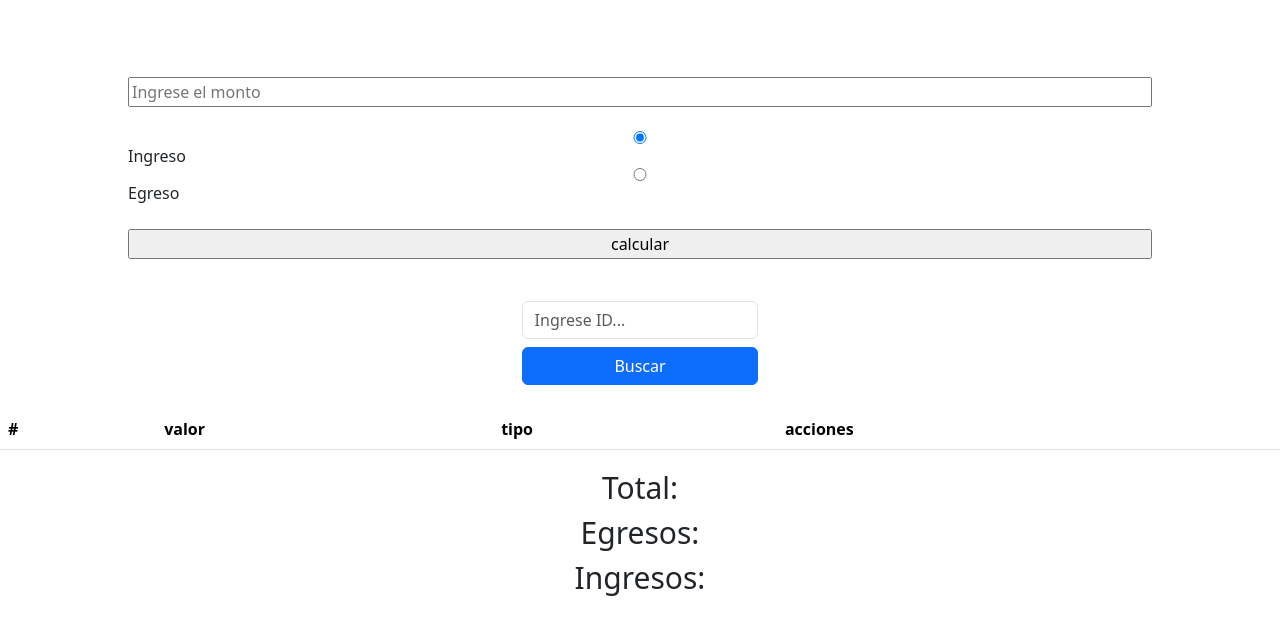
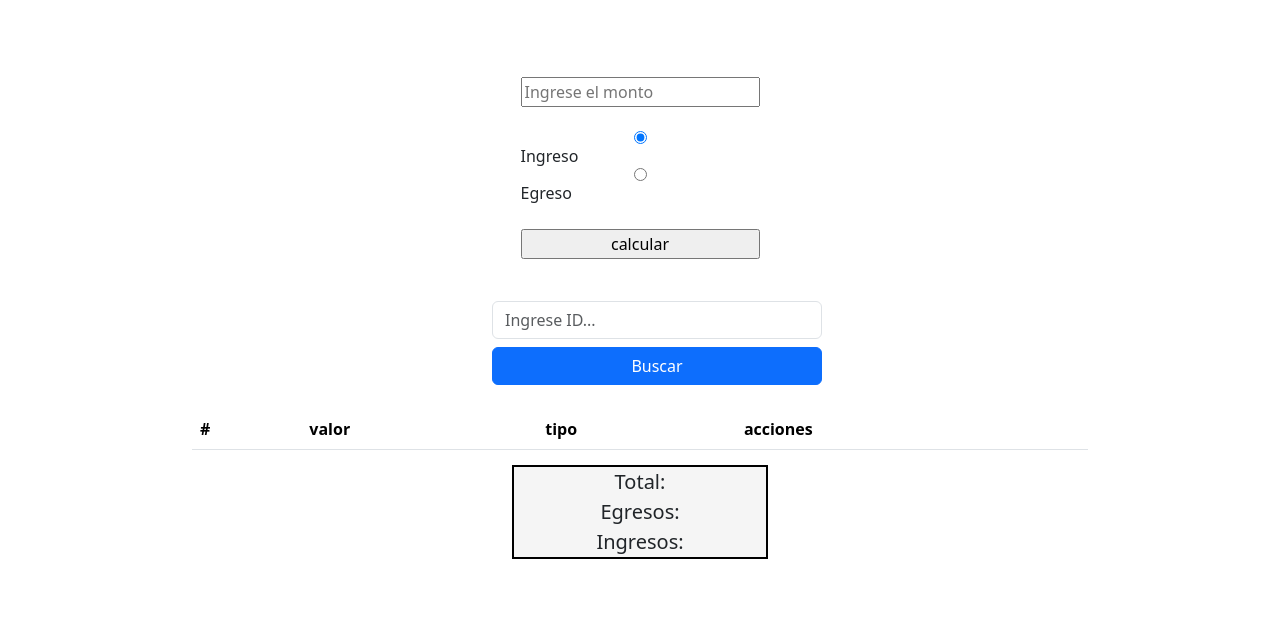
Before and after one commit to DavidSantos004/Prueba_Gastos, a website: page index.html in a window 1280 px wide. Drawn offline with nearby package versions, Linux system fonts and the light colour scheme; no server answers.

Commit message:
style: :lipstick: Styles
Se agregadron unos stylos para que la pagina se vea mas agradable

```diff
--- a/sytle.css
+++ b/sytle.css
@@ -1,9 +1,13 @@
+body{
+    display: grid;
+    align-items: baseline;
+    justify-items: center;
+
+}
+
 form{
     display: grid;
-    align-content: center;
     padding-top: 6%;
-    padding-left: 10%;
-    padding-right: 10%;
 }
 
 .datos{
@@ -12,3 +16,19 @@ form{
     flex-direction: column-reverse;
     text-align: center;
 }
+
+.form-control{
+width: 330px !important;
+}
+
+.table{
+width: 70% !important;
+}
+
+.datos{
+width: 20%;
+font-size: 20px;
+background-color: whitesmoke;
+border: 2px black solid;
+
+}
```
Also changed, not shown: index.html (+0 -1 lines).
